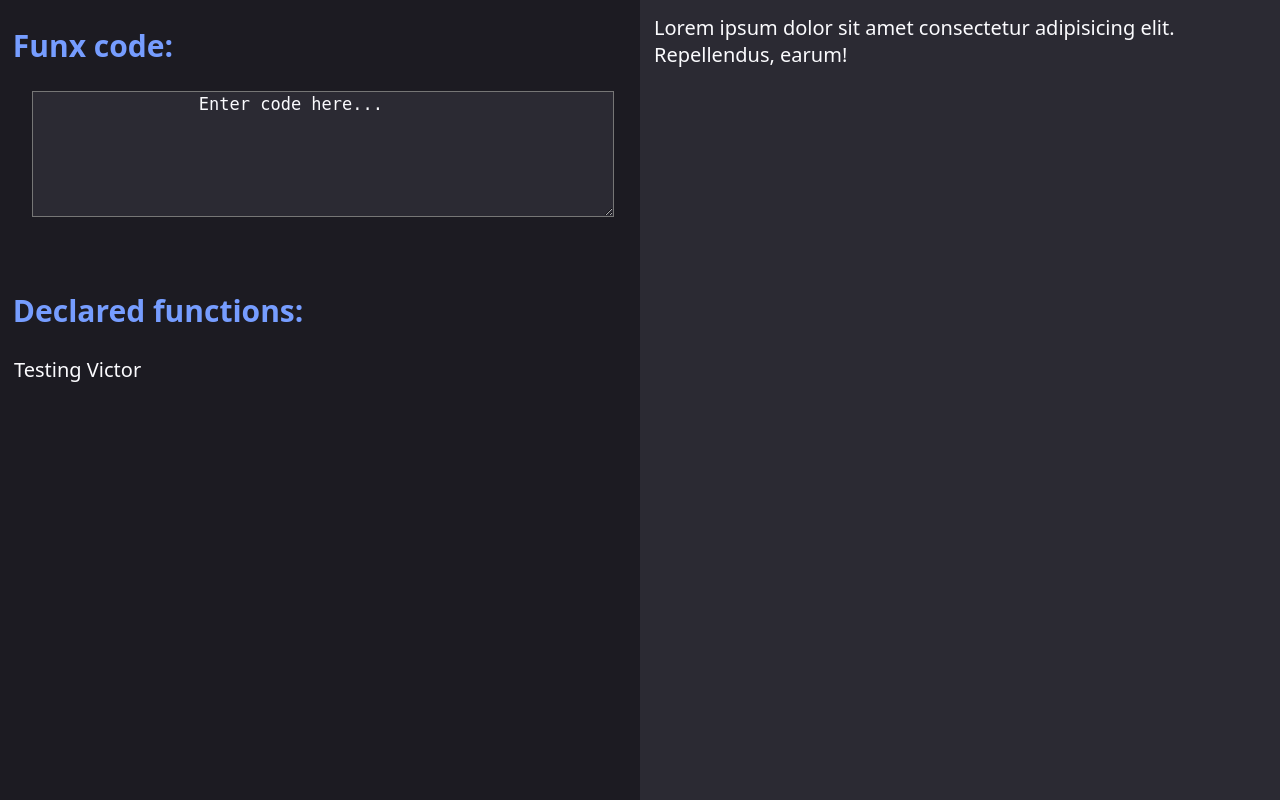
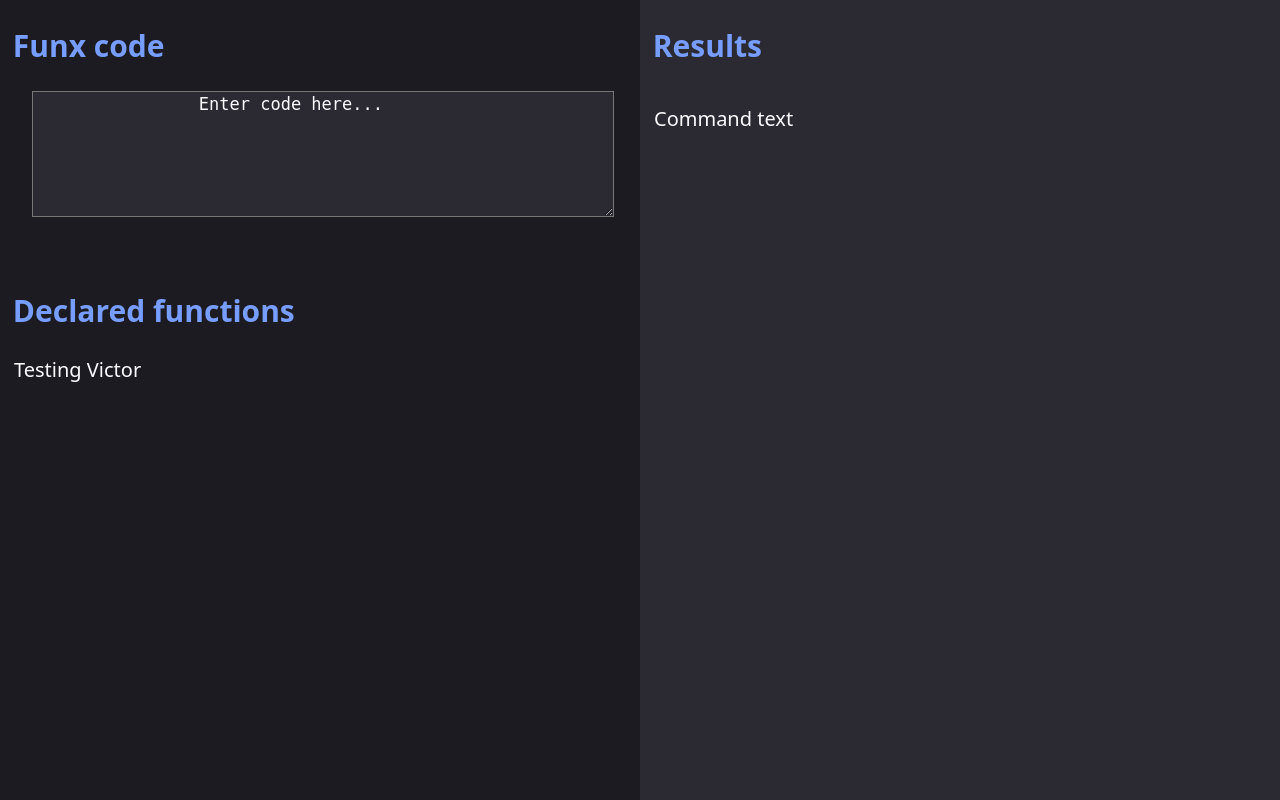
Before and after one commit to Vicara12/FIB-LP, a Flask app: page / in a window 1280 px wide. Run offline with Flask 2, Linux system fonts and the light colour scheme.

Commit message:
Feat: webpage format ok

```diff
--- a/templates/base.html
+++ b/templates/base.html
@@ -57,6 +57,26 @@
             overflow-y: auto;
         }
 
+        .container {
+                width: 100%;
+                    height: 100%;
+                        display: flex;
+                            flex-direction: column;
+                                flex-wrap: nowrap;
+        }
+
+        header {
+                flex-shrink: 0;
+        }
+        .body{
+                flex-grow: 1;
+                    overflow: auto;
+                        min-height: 2em;
+        }
+        footer{
+                flex-shrink: 0;
+        }
+
     </style>
 </head>
 <body>
@@ -65,7 +85,7 @@
     <section>
         <!-- new code section -->
         <div style="position: relative; height: 30%;">
-            <h1> Funx code: </h1>
+            <h1> Funx code </h1>
             <textarea>
                 Enter code here...
             </textarea>
@@ -73,14 +93,18 @@
 
         <!-- functions section -->
         <div>
-            <h1> Declared functions: </h1>
+            <h1> Declared functions </h1>
         </div>
         <p> Testing {{ name }} </p>
     </section>
 
     <!-- right pannel -->
     <section>
-        <p> Lorem ipsum dolor sit amet consectetur adipisicing elit. Repellendus, earum! </p>
+        <div class="container">
+            <header><h1> Results </h1></header>
+            <div class="body">
+                <p> Command text </p>
+            </div>
     </section>
 
 </body>
```
